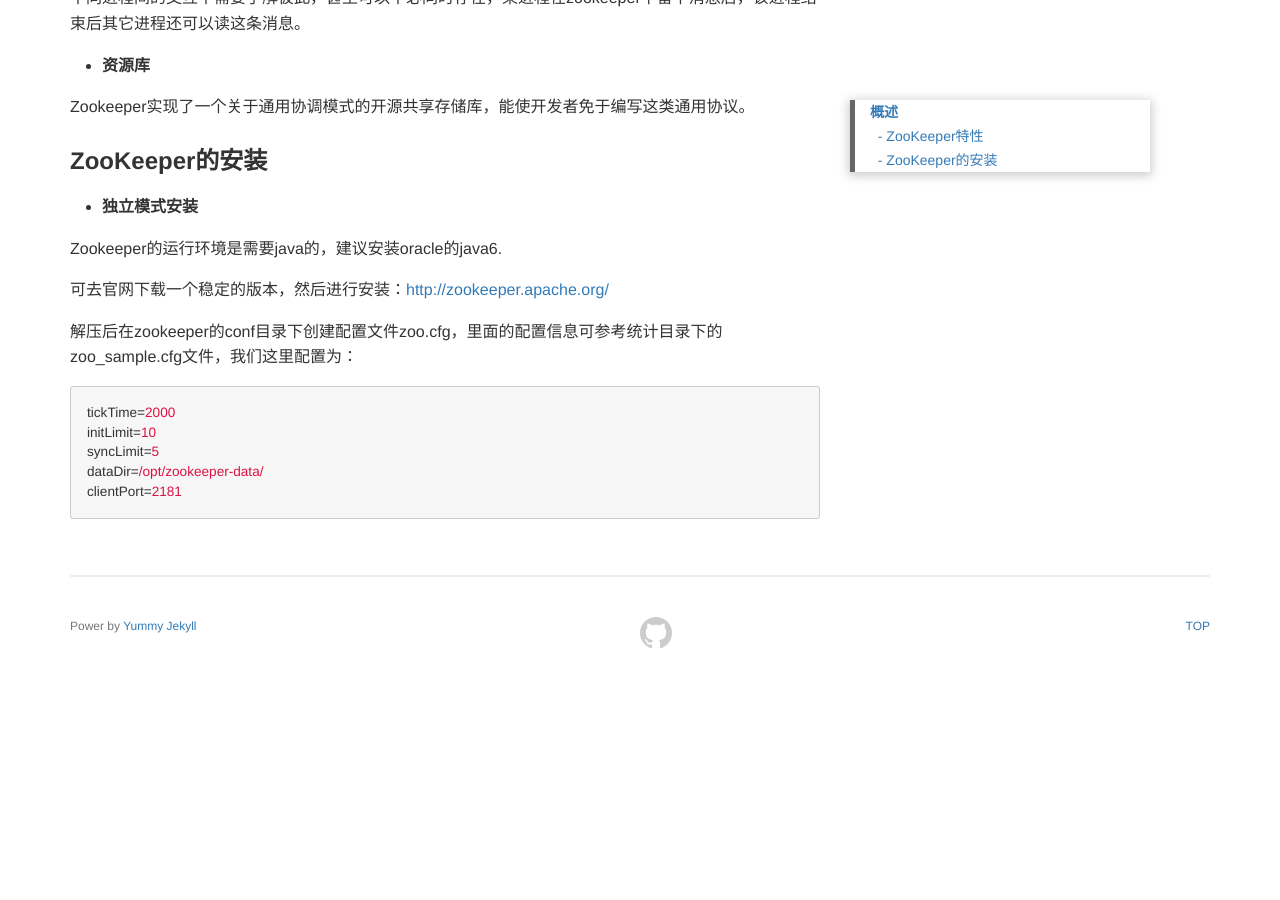
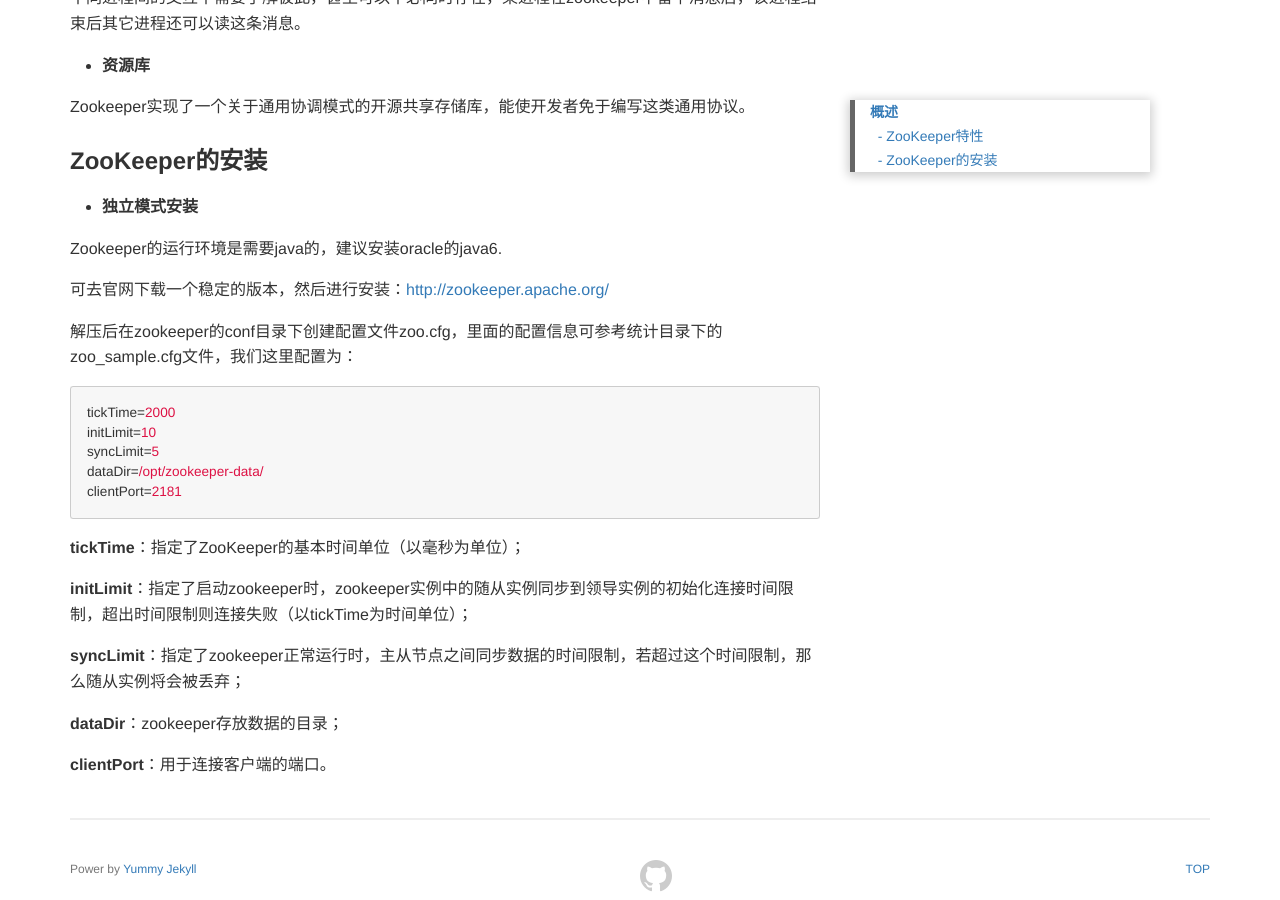
Before and after one commit to kookx/kookx.github.io, a Jekyll site: the page built from _posts/2019-02-20-ZooKeeper实战.md, in a window 1280 px wide and 900 px high, scrolled down 1000 px. Built offline with Jekyll 4.4.1, drawn with Linux system fonts in a browser that asks for light colours; before the commit the page ends 1657 px from its top, so only the background shows below that.

Commit message:
Update 2019-02-20-ZooKeeper实战.md

````diff
--- a/_posts/2019-02-20-ZooKeeper实战.md
+++ b/_posts/2019-02-20-ZooKeeper实战.md
@@ -48,3 +48,13 @@
 dataDir=/opt/zookeeper-data/
 clientPort=2181
 ```
+
+**tickTime**：指定了ZooKeeper的基本时间单位（以毫秒为单位）；
+
+**initLimit**：指定了启动zookeeper时，zookeeper实例中的随从实例同步到领导实例的初始化连接时间限制，超出时间限制则连接失败（以tickTime为时间单位）；
+
+**syncLimit**：指定了zookeeper正常运行时，主从节点之间同步数据的时间限制，若超过这个时间限制，那么随从实例将会被丢弃；
+
+**dataDir**：zookeeper存放数据的目录；
+
+**clientPort**：用于连接客户端的端口。
````
